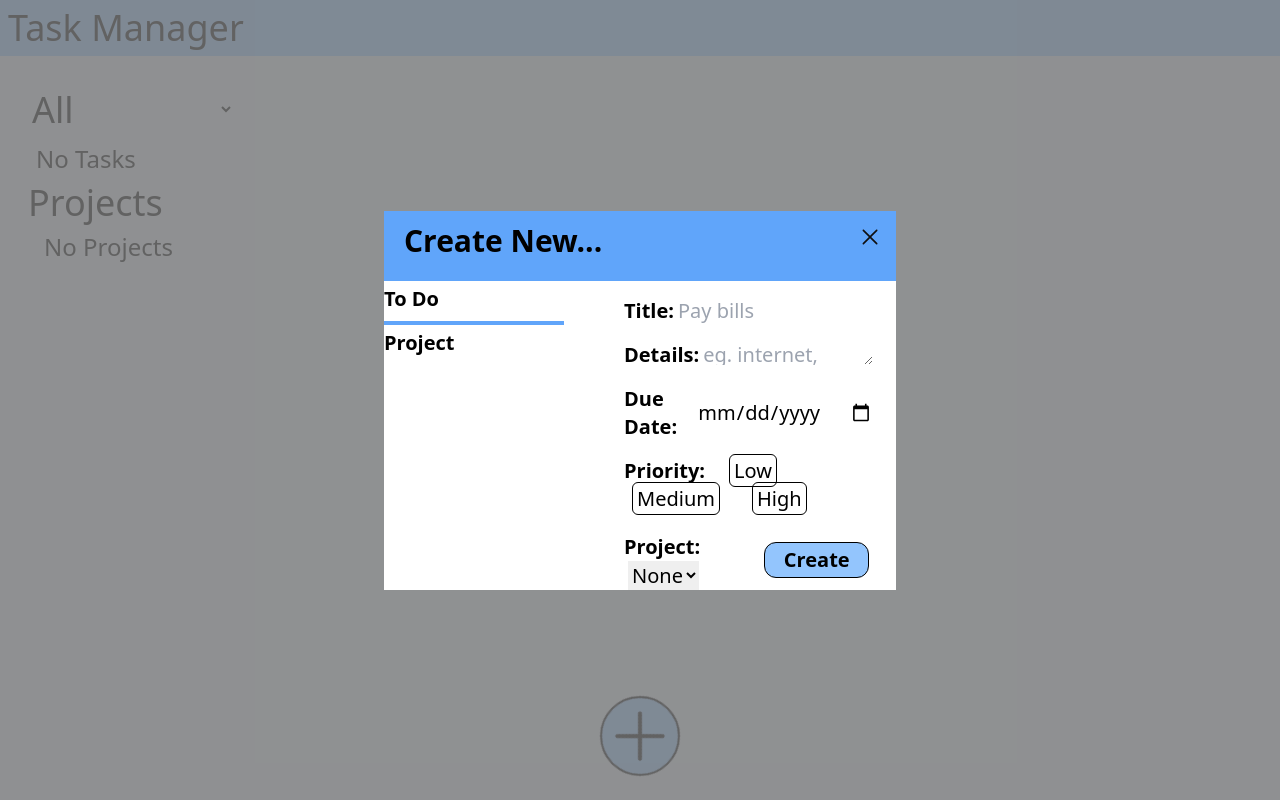
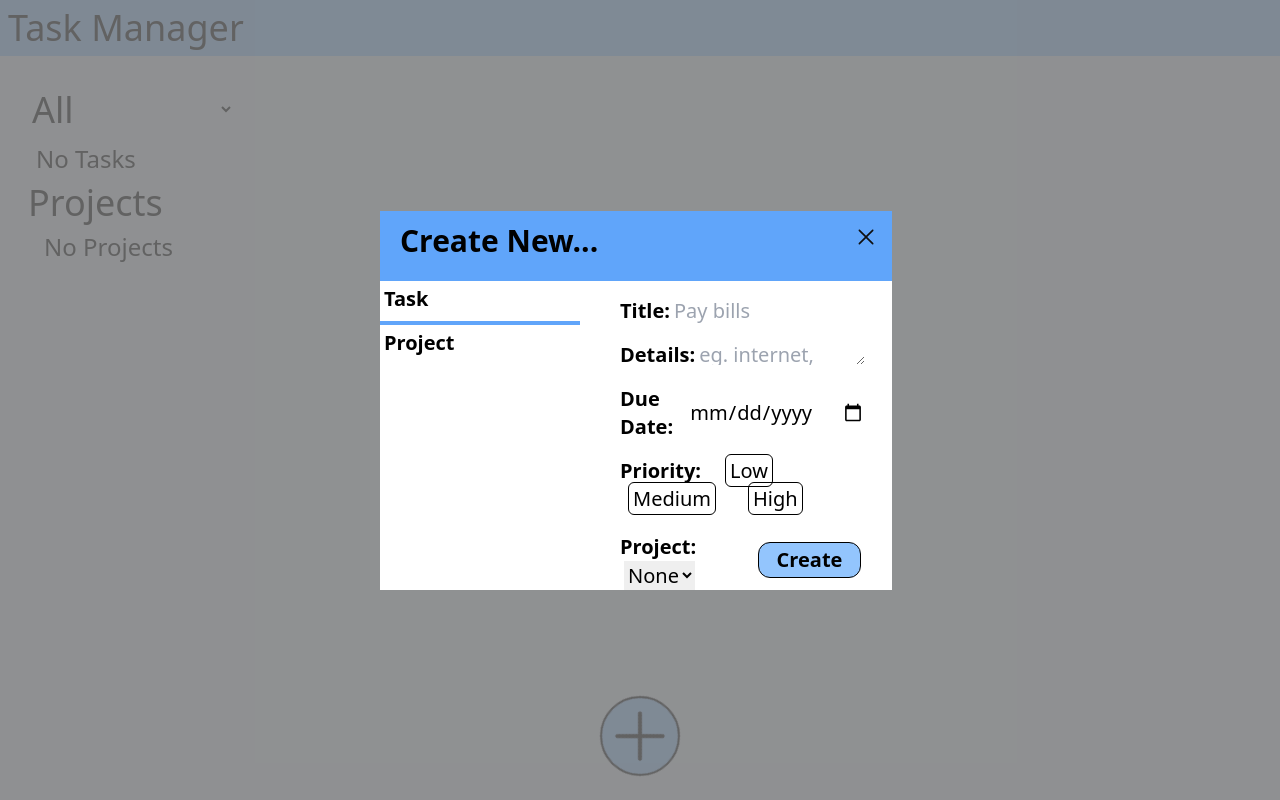
Before and after one commit to paulwilsonr/todoPage, a React (Vite) app: page / in a window 1280 px wide. Both pictures are taken after a click on the button "new-item". Built offline with nearby package versions, Linux system fonts and the light colour scheme.

Commit message:
Fix add item title bug

```diff
--- a/src/components/AddProjectForm.tsx
+++ b/src/components/AddProjectForm.tsx
@@ -58,7 +58,7 @@ function AddProjectForm({
   }
 
   if (newProject) {
-    formHeight = ' h-44 w-[250px]';
+    formHeight = ' h-44 w-[260px]';
   } else {
     formHeight = ' h-24 w-[300px]';
   }
@@ -73,7 +73,7 @@ function AddProjectForm({
       <label className="mt-2 flex font-semibold sm:mt-4">
         Title:
         <input
-          className="ml-1 font-medium sm:w-4/5"
+          className="ml-1 font-medium w-2/3 sm:w-4/5"
           type="text"
           id="projectTitle"
           placeholder="Gym"
--- a/src/components/AddTaskForm.tsx
+++ b/src/components/AddTaskForm.tsx
@@ -38,17 +38,17 @@ function AddTaskForm({
   useAutosizeTextArea(textAreaRef.current, task.details);
 
   if (newTask) {
-    formWidth = ' w-[250px]';
+    formWidth = ' w-[255px]';
   } else {
     formWidth = ' w-[300px]';
   }
 
   return (
-    <div className={'bg-white sm:w-11/12 sm:text-xl' + formWidth}>
+    <div className={'bg-white sm:w-11/12 sm:text-xl pr-1' + formWidth}>
       <label className="mt-2 flex font-semibold sm:my-4">
         Title:
         <input
-          className="ml-1 font-medium sm:w-4/5"
+          className="ml-1 font-medium w-4/5 "
           type="text"
           id="taskTitle"
           placeholder="Pay bills"
@@ -62,7 +62,7 @@ function AddTaskForm({
         Details:
         <textarea
           ref={textAreaRef}
-          className="ml-1 h-6 w-[185px] font-medium sm:w-4/5"
+          className="ml-1 h-6  font-medium w-4/5"
           id="taskDetails"
           placeholder="eg. internet, phone, rent"
           value={task.details}
--- a/src/components/Modals/AddItem.tsx
+++ b/src/components/Modals/AddItem.tsx
@@ -46,7 +46,7 @@ function AddItem({
         }
       }}
     >
-      <div className="grid w-80 grid-cols-[80px_1fr] grid-rows-[50px_1fr] bg-white sm:w-2/5 sm:grid-cols-[240px_1fr] sm:grid-rows-[70px_minmax(250px,_1fr)]">
+      <div className="grid w-80 grid-cols-[75px_1fr] grid-rows-[50px_1fr] bg-white sm:w-2/5 sm:grid-cols-[240px_1fr] sm:grid-rows-[70px_minmax(250px,_1fr)] mr-2">
         <h2 className="col-span-full row-start-1 h-full bg-blue-400 pl-2 pt-3 font-bold sm:pl-5 sm:text-3xl">
           Create New...
         </h2>
@@ -61,18 +61,18 @@ function AddItem({
           <li
             className={
               formChoice === 'task'
-                ? 'mt-1 h-6 w-3/4 cursor-pointer border-b-4 border-blue-400 sm:h-10'
-                : 'mt-1 h-6 cursor-pointer sm:h-10'
+                ? 'pl-1 mt-1 h-6 w-10/12 cursor-pointer border-b-4 border-blue-400 sm:h-10'
+                : 'pl-1 mt-1 h-6 cursor-pointer sm:h-10'
             }
             onClick={() => setFormChoice('task')}
           >
-            To Do
+            Task
           </li>
           <li
             className={
               formChoice === 'project'
-                ? 'mt-1 h-6 w-3/4 cursor-pointer border-b-4 border-blue-400 sm:h-10'
-                : 'mt-1 h-6 cursor-pointer sm:h-10'
+                ? 'pl-1 mt-1 h-6 w-11/12 cursor-pointer border-b-4 border-blue-400 sm:h-10'
+                : 'pl-1 mt-1 h-6 cursor-pointer sm:h-10'
             }
             onClick={() => setFormChoice('project')}
           >
```
